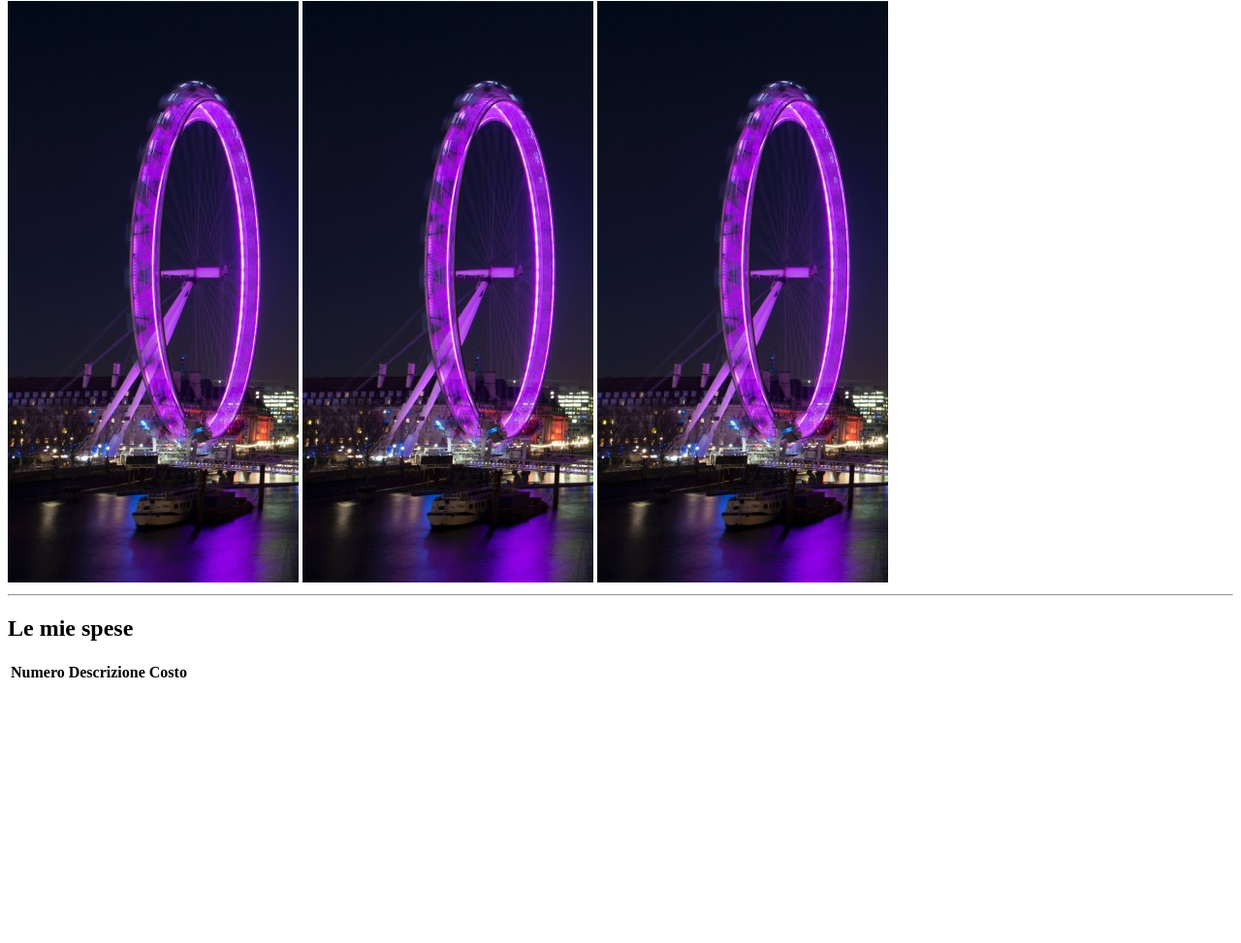
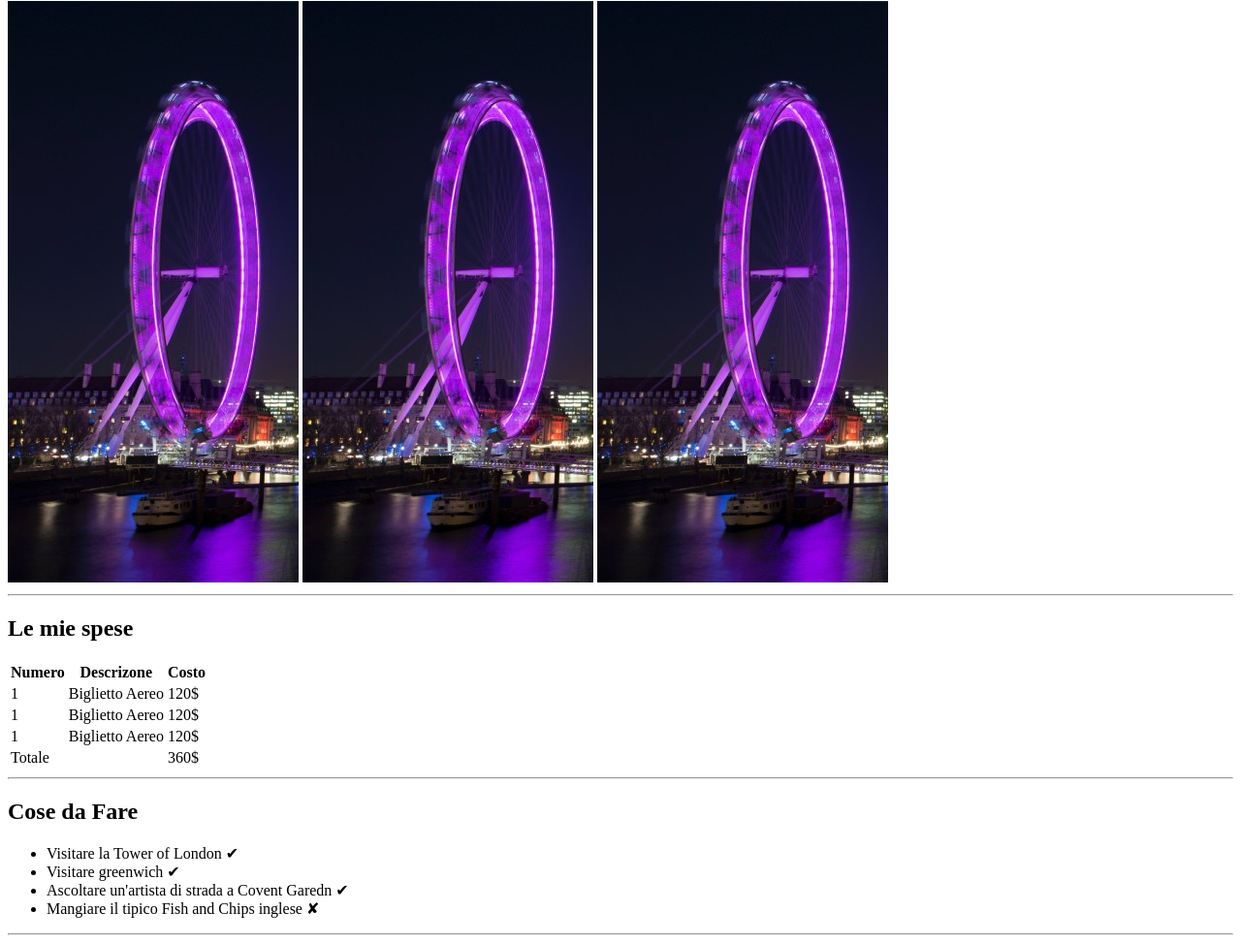
Before and after one commit to GabrieleStaroccia/html-london-trip, a plain HTML site: page index.html in a window 1280 px wide. Shown: the part 79-1052 px from the top of the page at 97% size. Before the commit the page ends 800 px from the top, so only its background shows below. Drawn offline with Linux system fonts and the light colour scheme; files whose address does not match are found by name.

Commit message:
expenses-what to do

```diff
--- a/index.html
+++ b/index.html
@@ -22,16 +22,49 @@
 
     <main>
         <!-- expenses -->
-           <h2>Le mie spese</h2>
-           <table>
-               <tr>
-                   <th><strong>Numero</strong></th>
-                   <th><strong>Descrizione</strong></th>
-                   <th><strong>Costo</strong></th>
-               </tr>
-           </table>
+          <h2>Le mie spese</h2>
+
+          <table>
+            <tr>
+              <th>Numero</th>
+              <th>Descrizone</th>
+              <th>Costo</th>
+            </tr>
+            <tr>
+              <td>1</td>
+              <td>Biglietto Aereo</td>
+              <td>120$</td>
+            </tr>
+            <tr>
+                <td>1</td>
+                <td>Biglietto Aereo</td>
+                <td>120$</td>
+              </tr>
+              <tr>
+                <td>1</td>
+                <td>Biglietto Aereo</td>
+                <td>120$</td>
+              </tr>
+              <tr>
+                  <td>Totale</td>
+                  <td></td>
+                  <td>360$</td>
+              </tr>
+          </table>
+           <hr>
 
         <!-- what to do -->
+           <h2>Cose da Fare</h2>
+
+           <ul>
+               <li>Visitare la Tower of London &#10004;</li>
+               <li>Visitare greenwich &#10004;</li>
+               <li>Ascoltare un'artista di strada a Covent Garedn &#10004;</li>
+               <li>Mangiare il tipico Fish and Chips inglese &#10008;</li>
+           </ul>
+
+           <hr>
+
 
         <!-- info -->
 
```
